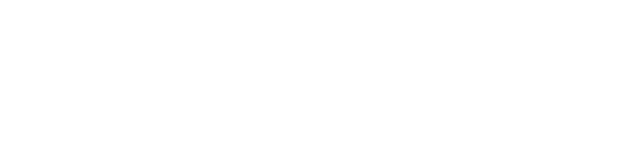
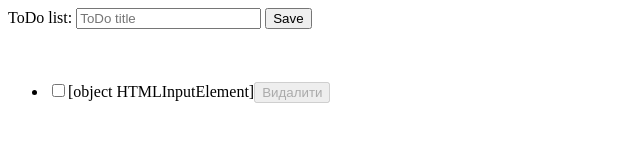
Before and after one commit to ilu4ka134/hilel1, a plain HTML site: page index.html in a window 1280 px wide. Shown: the whole page, without its empty margins (0-640 px from the left). Drawn offline with Linux system fonts and the light colour scheme.

Commit message:
work is done

```diff
--- a/Js/js.js
+++ b/Js/js.js
@@ -0,0 +1,35 @@
+function createTodolist() {
+  var noteText = document.getElementById("todoInput").value;
+}
+if (todoInput !== "") {
+  var note = document.createElement("li");
+}
+var checkbox = document.createElement("input");
+checkbox.type = "checkbox";
+checkbox.addEventListener("change", function () {
+  if (this.checked) {
+    note.classList.add("completed");
+    deleteButton.disabled = false;
+  } else {
+    note.classList.remove("completed");
+    deleteButton.disabled = true;
+  }
+});
+
+var noteTextElement = document.createElement("span");
+noteTextElement.innerText = todoInput;
+
+var deleteButton = document.createElement("button");
+deleteButton.innerText = "Видалити";
+deleteButton.disabled = true;
+deleteButton.addEventListener("click", function () {
+  note.remove();
+});
+
+note.appendChild(checkbox);
+note.appendChild(noteTextElement);
+note.appendChild(deleteButton);
+
+document.getElementById("todoList").appendChild(note);
+
+document.ge;
--- a/index.html
+++ b/index.html
@@ -7,6 +7,16 @@
     <title>Document</title>
   </head>
   <body>
+    <form id="todoForm">
+      <label>
+        <span>ToDo list:</span>
+        <input type="text" id="todoInput" placeholder="ToDo title" />
+      </label>
+      <button type="submit" onclick="createTodolist ()">Save</button>
+    </form>
+    <br />
+    <br />
+    <ul id="todoList"></ul>
     <script src="./Js/js.js"></script>
   </body>
 </html>
```
